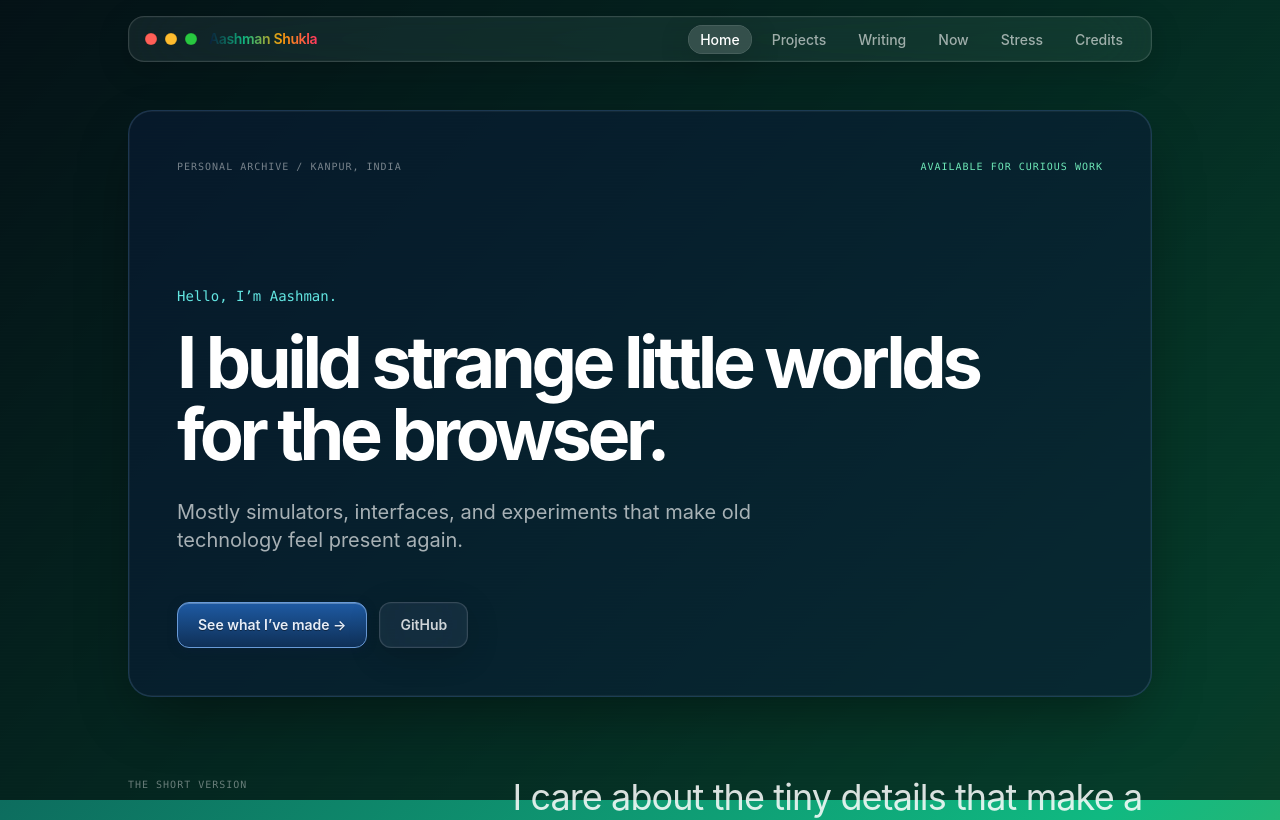
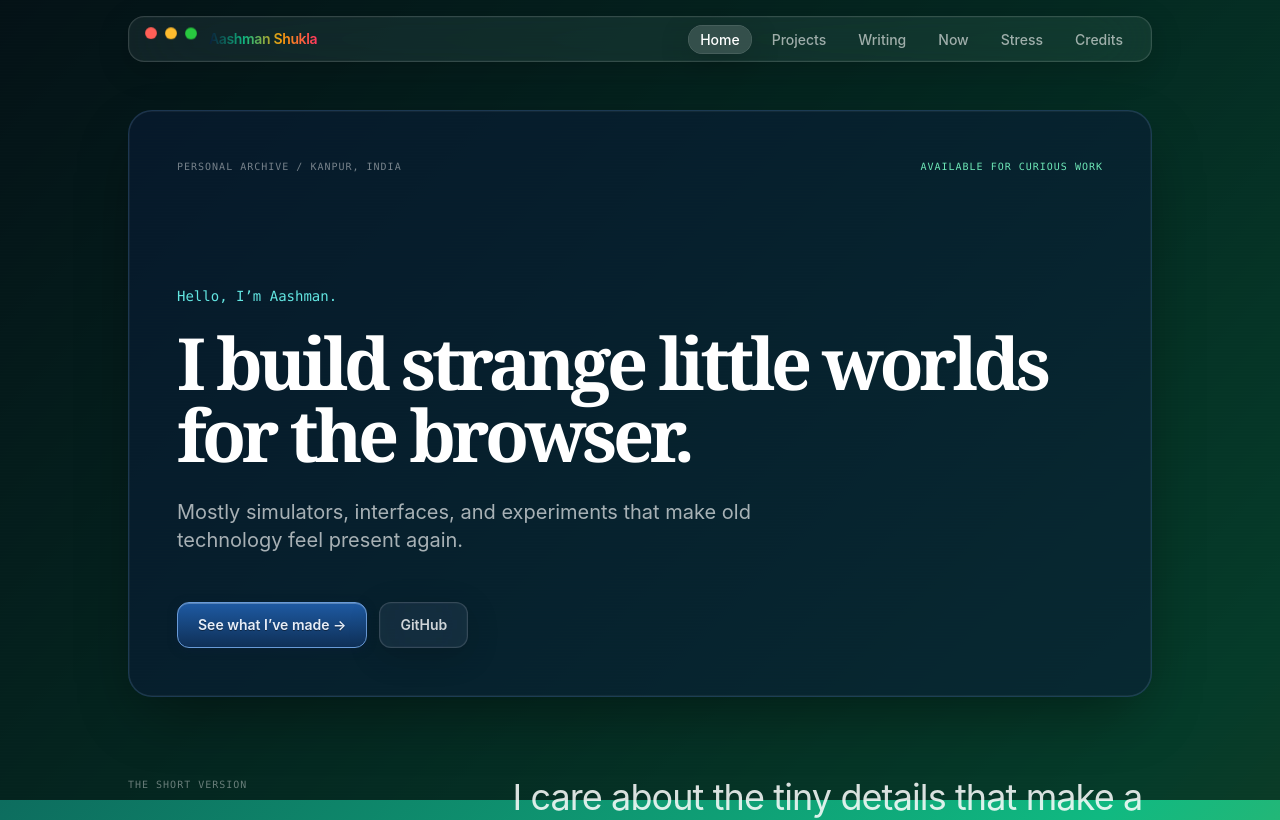
Before and after one commit to AashmanShukla3223/AashmanShukla3223, a React (Vite) app: page / in a window 1280 px wide. Shown: the top 820 px of the page. Built offline with nearby package versions, Linux system fonts and the light colour scheme.

Commit message:
Add restrained serif typography and human motion

```diff
--- a/src/index.css
+++ b/src/index.css
@@ -177,3 +177,81 @@ body {
 .prose-aashman li { margin: 0.25rem 0; }
 .prose-aashman blockquote { border-left: 3px solid #1e5aa3; padding-left: 1rem; color: #9bbde5; margin: 1rem 0; font-style: italic; }
 .prose-aashman hr { border: none; border-top: 0.5px solid rgba(155,189,229,0.2); margin: 2rem 0; }
+
+/* ─── Deslopified motion layer ───────────────────────────────────────── */
+@import url('https://fonts.googleapis.com/css2?family=DM+Mono:wght@400;500&family=Instrument+Serif:ital@0;1&display=swap');
+
+:root {
+  --ease-human: cubic-bezier(0.22, 1, 0.36, 1);
+  --ease-soft: cubic-bezier(0.16, 1, 0.3, 1);
+}
+
+h1, h2, h3, .font-serif {
+  font-family: 'Instrument Serif', Georgia, serif;
+  font-weight: 400;
+  letter-spacing: -0.025em;
+}
+
+.glass, .glass-strong {
+  transition:
+    transform 700ms var(--ease-human),
+    border-color 500ms ease,
+    box-shadow 700ms var(--ease-human),
+    background-color 500ms ease;
+}
+
+.glass:hover, .glass-strong:hover {
+  transform: translateY(-3px);
+  border-color: rgba(255, 255, 255, 0.22);
+  box-shadow: 0 22px 55px rgba(0, 0, 0, 0.24), inset 0 0 0 0.5px rgba(255,255,255,0.08);
+}
+
+.animate-slide-up {
+  animation: humanRise 850ms var(--ease-human) both;
+}
+
+.animate-slide-up:nth-child(2) { animation-delay: 90ms !important; }
+.animate-slide-up:nth-child(3) { animation-delay: 160ms !important; }
+.animate-slide-up:nth-child(4) { animation-delay: 230ms !important; }
+.animate-slide-up:nth-child(5) { animation-delay: 300ms !important; }
+
+@keyframes humanRise {
+  from { opacity: 0; transform: translateY(22px) rotateX(3deg); filter: blur(4px); }
+  to { opacity: 1; transform: translateY(0) rotateX(0); filter: blur(0); }
+}
+
+@keyframes gentleAir {
+  0%, 100% { transform: translate3d(0, 0, 0) rotate(0deg); }
+  50% { transform: translate3d(0, -7px, 0) rotate(0.6deg); }
+}
+
+@keyframes softSwoosh {
+  from { opacity: 0; transform: translateX(-18px) skewX(-3deg); }
+  to { opacity: 1; transform: translateX(0) skewX(0); }
+}
+
+.hero-orb, .traffic-lights {
+  animation: gentleAir 7s ease-in-out infinite;
+}
+
+.osd-button, .glass a, button {
+  transition: transform 450ms var(--ease-human), color 300ms ease, background 400ms ease;
+}
+
+.osd-button:hover, button:hover {
+  transform: translateY(-2px);
+}
+
+a:not(.glass):not(.osd-button) {
+  text-underline-offset: 4px;
+  transition: color 350ms ease, text-decoration-color 350ms ease;
+}
+
+@media (prefers-reduced-motion: reduce) {
+  *, *::before, *::after {
+    animation-duration: 1ms !important;
+    animation-iteration-count: 1 !important;
+    scroll-behavior: auto !important;
+    transition-duration: 1ms !important;
+  }
+}
```
